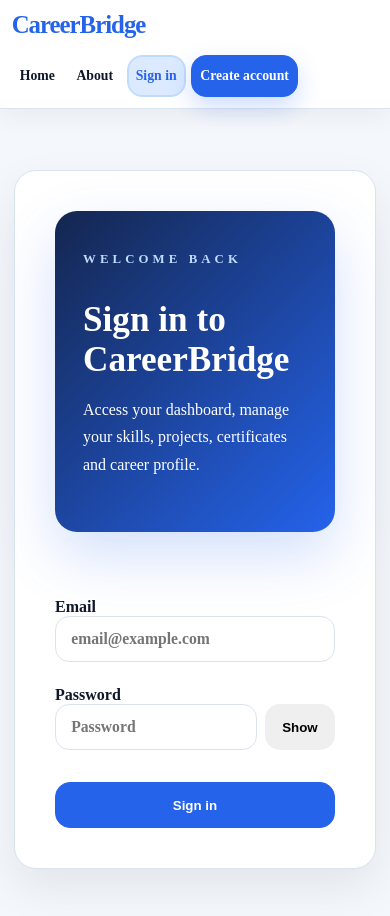
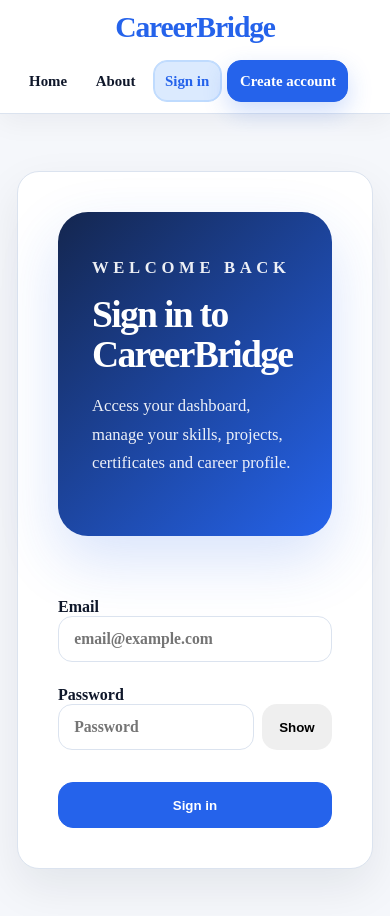
Before and after one commit to Raniaelsayed12/CareerBridge, a Vue app in the folder frontend/: page /login in a window 390 px wide. Shown: the top 916 px of the page. Built offline with nearby package versions, Linux system fonts and the light colour scheme.

Commit message:
Apply final exam UI polish

```diff
--- a/frontend/src/style.css
+++ b/frontend/src/style.css
@@ -918,3 +918,457 @@ th {
 }
 
 /* === CareerBridge Final Design System END === */
+
+
+/* === CareerBridge EXAM FINAL UI START === */
+
+/* Final professional layout for presentation/exam */
+:root {
+  --cb-blue-dark: #14264f;
+  --cb-blue: #2563eb;
+  --cb-blue-soft: #dbeafe;
+  --cb-bg: #f5f7fb;
+  --cb-white: #ffffff;
+  --cb-text: #0f172a;
+  --cb-muted: #64748b;
+  --cb-border: #dbe3ef;
+  --cb-shadow: 0 18px 45px rgba(15, 23, 42, 0.08);
+  --cb-radius-xl: 30px;
+  --cb-radius-lg: 22px;
+  --cb-page: 1120px;
+}
+
+* {
+  box-sizing: border-box !important;
+}
+
+body {
+  margin: 0 !important;
+  background: var(--cb-bg) !important;
+  color: var(--cb-text) !important;
+}
+
+/* Pages are centered, not full screen */
+.home-page,
+.about-page,
+.dashboard-page,
+.skills-page,
+.projects-page,
+.certificates-page,
+.resume-page,
+.docs-page,
+.admin-page,
+.profile-page,
+.login-page,
+.register-page {
+  width: min(var(--cb-page), calc(100% - 72px)) !important;
+  margin: 0 auto !important;
+  padding: 38px 0 70px !important;
+}
+
+/* Navbar: clean and balanced */
+.navbar {
+  width: 100% !important;
+  min-height: 78px !important;
+  padding: 0.7rem 4.5% !important;
+  background: var(--cb-white) !important;
+  border-bottom: 1px solid var(--cb-border) !important;
+  box-shadow: 0 8px 26px rgba(15, 23, 42, 0.05) !important;
+  display: flex !important;
+  align-items: center !important;
+  gap: 1rem !important;
+  overflow: visible !important;
+}
+
+.brand {
+  font-size: 1.85rem !important;
+  font-weight: 900 !important;
+  color: var(--cb-blue) !important;
+  white-space: nowrap !important;
+  flex-shrink: 0 !important;
+}
+
+.nav-links {
+  flex: 1 !important;
+  min-width: 0 !important;
+  display: flex !important;
+  align-items: center !important;
+  justify-content: flex-end !important;
+  gap: 0.35rem !important;
+  flex-wrap: nowrap !important;
+}
+
+.nav-links a {
+  min-height: 42px !important;
+  padding: 0.55rem 0.72rem !important;
+  border-radius: 14px !important;
+  font-size: 0.93rem !important;
+  font-weight: 800 !important;
+  color: var(--cb-text) !important;
+  text-decoration: none !important;
+  white-space: nowrap !important;
+}
+
+.nav-links a.router-link-active {
+  background: var(--cb-blue-soft) !important;
+  color: var(--cb-blue) !important;
+  border: 1px solid #bfdbfe !important;
+}
+
+.user-badge {
+  max-width: 155px !important;
+  min-height: 48px !important;
+  padding: 0.55rem 0.8rem !important;
+  border-radius: 16px !important;
+  background: #f8fbff !important;
+  border: 1px solid var(--cb-border) !important;
+  flex-shrink: 0 !important;
+}
+
+.user-badge strong {
+  display: block !important;
+  font-size: 0.9rem !important;
+  line-height: 1.1 !important;
+}
+
+.user-badge span {
+  display: block !important;
+  font-size: 0.72rem !important;
+  color: var(--cb-muted) !important;
+  margin-top: 3px !important;
+}
+
+.logout-btn {
+  min-height: 46px !important;
+  padding: 0.68rem 0.95rem !important;
+  border-radius: 15px !important;
+  background: #fee2e2 !important;
+  color: #991b1b !important;
+  border: none !important;
+  font-weight: 900 !important;
+  white-space: nowrap !important;
+  flex-shrink: 0 !important;
+}
+
+/* Hero sections: professional, not too huge */
+.dashboard-hero,
+.skills-hero,
+.projects-hero,
+.certificates-hero,
+.docs-hero,
+.admin-hero,
+.about-hero,
+.resume-hero,
+.login-info,
+.register-info {
+  width: 100% !important;
+  min-height: 260px !important;
+  padding: 48px 56px !important;
+  margin: 0 0 30px !important;
+  border-radius: var(--cb-radius-xl) !important;
+  background: linear-gradient(135deg, var(--cb-blue-dark), var(--cb-blue)) !important;
+  color: white !important;
+  box-shadow: 0 24px 60px rgba(37, 99, 235, 0.18) !important;
+}
+
+/* Home should look stronger and bigger */
+.home-hero {
+  width: 100% !important;
+  min-height: 420px !important;
+  padding: 64px 66px !important;
+  margin: 0 0 34px !important;
+  border-radius: 34px !important;
+  background:
+    radial-gradient(circle at top right, rgba(219,234,254,0.30), transparent 35%),
+    linear-gradient(135deg, var(--cb-blue-dark), var(--cb-blue)) !important;
+  color: white !important;
+  box-shadow: 0 28px 70px rgba(37, 99, 235, 0.24) !important;
+  display: flex !important;
+  flex-direction: column !important;
+  justify-content: center !important;
+}
+
+.home-hero h1 {
+  max-width: 760px !important;
+  font-size: clamp(3rem, 6vw, 5.4rem) !important;
+  line-height: 1.02 !important;
+  letter-spacing: -0.055em !important;
+  margin: 0 0 22px !important;
+}
+
+.home-hero p {
+  max-width: 720px !important;
+  font-size: 1.16rem !important;
+  line-height: 1.75 !important;
+  color: rgba(255,255,255,0.92) !important;
+}
+
+.dashboard-hero h1,
+.skills-hero h1,
+.projects-hero h1,
+.certificates-hero h1,
+.docs-hero h1,
+.admin-hero h1,
+.about-hero h1,
+.resume-hero h1,
+.login-info h1,
+.register-info h1 {
+  font-size: clamp(2.35rem, 4.5vw, 4.3rem) !important;
+  line-height: 1.08 !important;
+  letter-spacing: -0.045em !important;
+  margin: 0 0 16px !important;
+}
+
+.dashboard-hero p,
+.skills-hero p,
+.projects-hero p,
+.certificates-hero p,
+.docs-hero p,
+.admin-hero p,
+.about-hero p,
+.resume-hero p,
+.login-info p,
+.register-info p {
+  max-width: 760px !important;
+  font-size: 1.04rem !important;
+  line-height: 1.7 !important;
+  color: rgba(255,255,255,0.92) !important;
+}
+
+.eyebrow {
+  display: inline-block !important;
+  margin-bottom: 12px !important;
+  color: #bfdbfe !important;
+  font-size: 0.78rem !important;
+  font-weight: 900 !important;
+  letter-spacing: 0.28em !important;
+  text-transform: uppercase !important;
+}
+
+/* Cards / panels unified */
+.stat-card,
+.form-panel,
+.search-panel,
+.panel,
+.skill-card,
+.project-card,
+.certificate-card,
+.doc-paper,
+.docs-sidebar,
+.resume-sheet,
+.profile-card,
+.profile-hero,
+.login-card,
+.register-card,
+.about-grid article,
+.empty-card,
+.action-card,
+.user-card,
+.admin-card {
+  background: var(--cb-white) !important;
+  border: 1px solid var(--cb-border) !important;
+  border-radius: var(--cb-radius-lg) !important;
+  box-shadow: var(--cb-shadow) !important;
+}
+
+/* Same grid spacing everywhere */
+.stats-grid,
+.skills-grid,
+.projects-grid,
+.certificates-grid,
+.cards-grid,
+.about-grid,
+.admin-grid,
+.dashboard-grid,
+.features-grid {
+  display: grid !important;
+  grid-template-columns: repeat(auto-fit, minmax(255px, 1fr)) !important;
+  gap: 22px !important;
+  align-items: stretch !important;
+}
+
+.stat-card {
+  min-height: 145px !important;
+  padding: 28px !important;
+  text-align: center !important;
+}
+
+.skill-card,
+.project-card,
+.certificate-card,
+.action-card,
+.user-card,
+.about-grid article {
+  min-height: 210px !important;
+  padding: 28px !important;
+}
+
+/* Forms */
+input,
+textarea,
+select {
+  width: 100% !important;
+  min-height: 46px !important;
+  border: 1px solid var(--cb-border) !important;
+  border-radius: 14px !important;
+  padding: 0.82rem 0.95rem !important;
+  font-size: 0.98rem !important;
+  color: var(--cb-text) !important;
+  background: white !important;
+  outline: none !important;
+}
+
+textarea {
+  min-height: 115px !important;
+}
+
+input:focus,
+textarea:focus,
+select:focus {
+  border-color: var(--cb-blue) !important;
+  box-shadow: 0 0 0 4px rgba(37, 99, 235, 0.13) !important;
+}
+
+label {
+  display: block !important;
+  margin-bottom: 8px !important;
+  font-weight: 800 !important;
+}
+
+/* Buttons */
+button,
+.btn,
+.submit-btn,
+.edit-btn,
+.delete-btn,
+.admin-info-btn,
+.register-link,
+.login-link {
+  min-height: 46px !important;
+  border-radius: 15px !important;
+  padding: 0.78rem 1.08rem !important;
+  font-weight: 900 !important;
+  cursor: pointer !important;
+}
+
+.btn.primary,
+.submit-btn,
+.admin-info-btn,
+.register-link {
+  background: var(--cb-blue) !important;
+  color: white !important;
+  border: 1px solid var(--cb-blue) !important;
+}
+
+.btn.light,
+.edit-btn {
+  background: white !important;
+  color: var(--cb-blue) !important;
+  border: 1px solid #bfdbfe !important;
+}
+
+.delete-btn {
+  background: #fee2e2 !important;
+  color: #991b1b !important;
+  border: 1px solid #fecaca !important;
+}
+
+/* Text colors */
+.stat-card strong,
+.stat-card .number,
+.blue,
+.role-text {
+  color: var(--cb-blue) !important;
+}
+
+/* Progress */
+.progress-bar,
+.progress-track {
+  height: 12px !important;
+  background: #e5e7eb !important;
+  border-radius: 999px !important;
+  overflow: hidden !important;
+}
+
+.progress-fill {
+  height: 100% !important;
+  background: linear-gradient(135deg, var(--cb-blue), #4f46e5) !important;
+  border-radius: 999px !important;
+}
+
+/* Docs and Resume */
+.doc-paper,
+.resume-sheet {
+  padding: 38px !important;
+  line-height: 1.72 !important;
+}
+
+/* Do not stretch content too much inside wide screens */
+@media (min-width: 1400px) {
+  .home-page,
+  .about-page,
+  .dashboard-page,
+  .skills-page,
+  .projects-page,
+  .certificates-page,
+  .resume-page,
+  .docs-page,
+  .admin-page,
+  .profile-page,
+  .login-page,
+  .register-page {
+    width: 1120px !important;
+  }
+}
+
+/* Smaller screens */
+@media (max-width: 1050px) {
+  .home-page,
+  .about-page,
+  .dashboard-page,
+  .skills-page,
+  .projects-page,
+  .certificates-page,
+  .resume-page,
+  .docs-page,
+  .admin-page,
+  .profile-page,
+  .login-page,
+  .register-page {
+    width: min(100% - 34px, var(--cb-page)) !important;
+  }
+
+  .home-hero,
+  .dashboard-hero,
+  .skills-hero,
+  .projects-hero,
+  .certificates-hero,
+  .docs-hero,
+  .admin-hero,
+  .about-hero,
+  .resume-hero,
+  .login-info,
+  .register-info {
+    padding: 42px 34px !important;
+  }
+
+  .navbar {
+    flex-wrap: wrap !important;
+  }
+
+  .nav-links {
+    width: 100% !important;
+    justify-content: flex-start !important;
+    flex-wrap: wrap !important;
+  }
+}
+
+@media print {
+  .navbar,
+  header.navbar,
+  .no-print {
+    display: none !important;
+  }
+}
+
+/* === CareerBridge EXAM FINAL UI END === */
```
